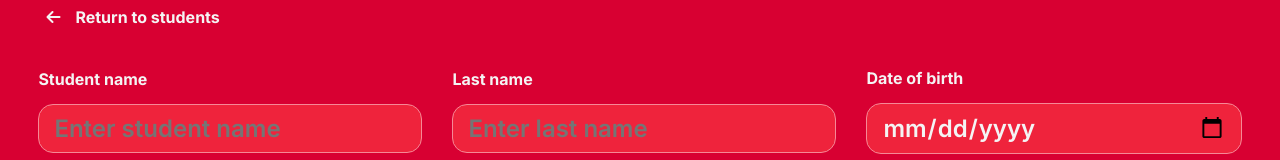
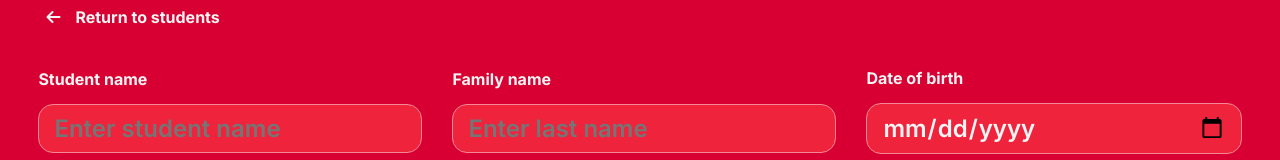
Before and after one commit to fconiglione/Merit, a React (Create React App) app: page /data/edit-student/1 in a window 1280 px wide. Shown: the part 123-283 px from the top of the page. Built offline with nearby package versions, Linux system fonts and the light colour scheme; no server answers.

Commit message:
changed 'Last Name' to 'Family Name' based on project requirements

```diff
--- a/src/pages/EditStudent.js
+++ b/src/pages/EditStudent.js
@@ -110,7 +110,7 @@ function EditStudent() {
                                     />
                                 </fieldset>
                                 <fieldset>
-                                    <label htmlFor="lname">Last name</label>
+                                    <label htmlFor="lname">Family name</label>
                                     <input
                                         required
                                         type="text"
--- a/src/pages/Students.js
+++ b/src/pages/Students.js
@@ -129,7 +129,7 @@ function Home() {
                                     />
                                 </fieldset>
                                 <fieldset>
-                                    <label htmlFor="lname">Last name</label>
+                                    <label htmlFor="lname">Family name</label>
                                     <input
                                         required
                                         type="text"
@@ -172,7 +172,7 @@ function Home() {
                     <table>
                         <thead>
                         <tr>
-                            <th>Last name</th>
+                            <th>Family name</th>
                             <th>First name</th>
                             <th>Date of birth</th>
                             <th></th>
```
